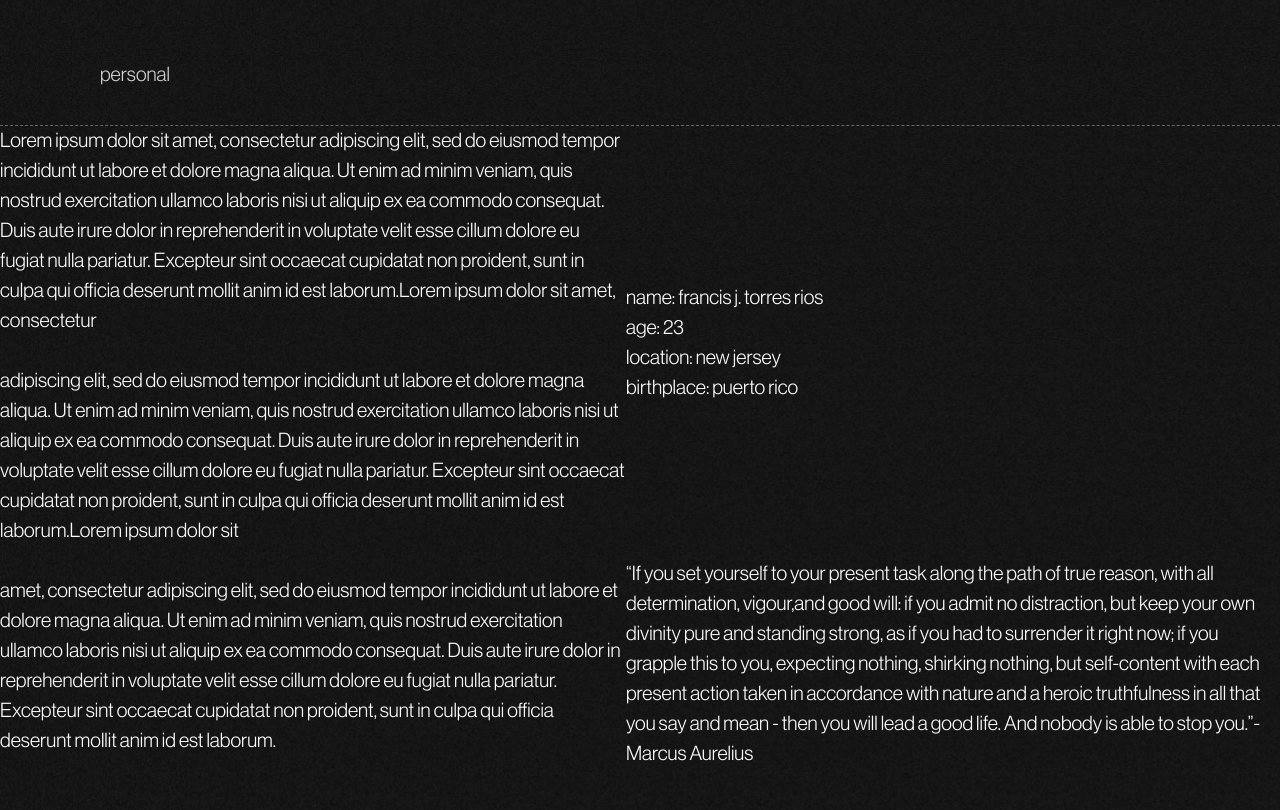
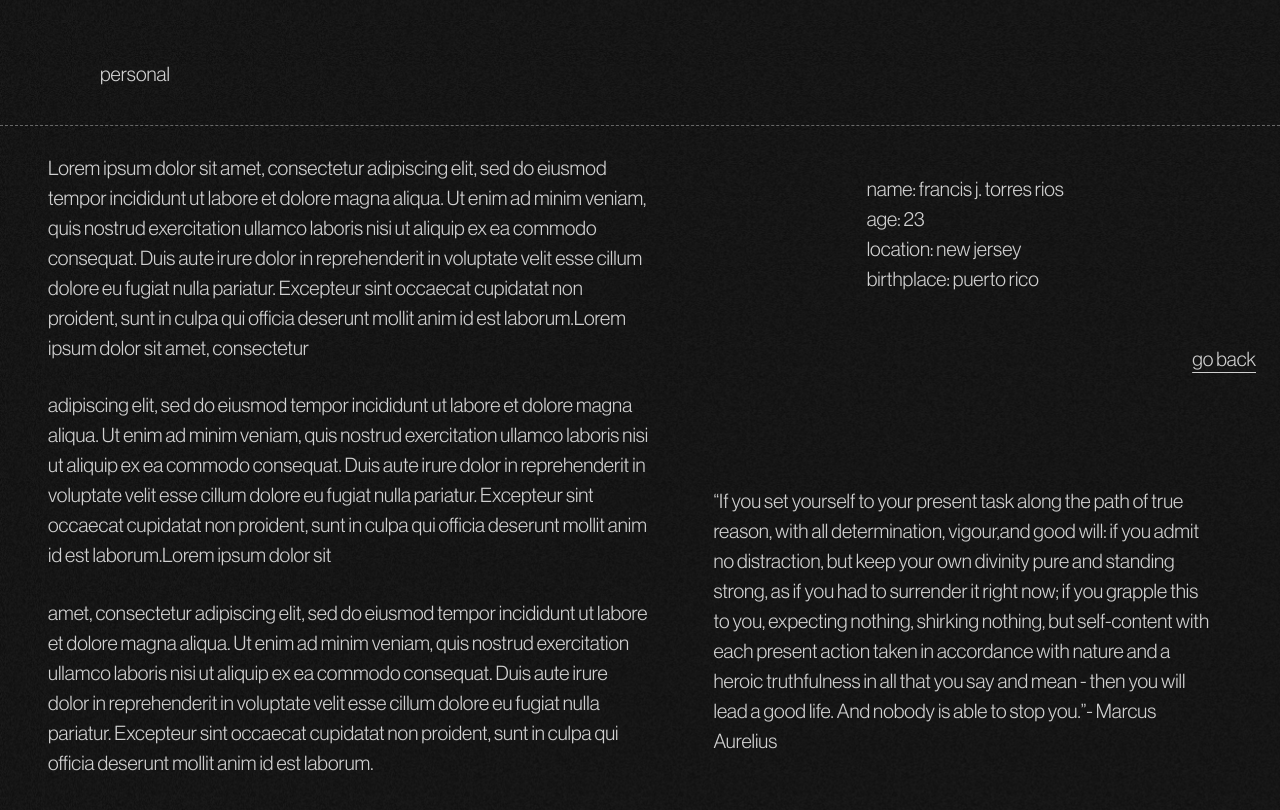
Before and after one commit to FrancisJTR7/newportfolio, a Next.js app: page / in a window 1280 px wide. Shown: the part 2380-3190 px from the top of the page. Built offline with nearby package versions, Linux system fonts and the light colour scheme.

Commit message:
personal done

```diff
--- a/src/app/site/personal.tsx
+++ b/src/app/site/personal.tsx
@@ -5,41 +5,50 @@ export default function Personal() {
         personal
       </div>
       <div className='border-b-[1px] border-dashed border-white opacity-[35%]' />
-      <div className='flex flex-row w-full h-full'>
-        <div class=' text-white text-[20px] font-haaslight '>
+      <div className='flex flex-row w-full h-full opacity-[80%]'>
+        <div className='text-white text-[20px] font-haaslight flex flex-col justify-evenly h-[85vh] ml-12'>
+          <p>
             Lorem ipsum dolor sit amet, consectetur adipiscing elit, sed do
-          eiusmod tempor incididunt ut labore et dolore magna aliqua. Ut enim ad
-          minim veniam, quis nostrud exercitation ullamco laboris nisi ut
+            eiusmod tempor incididunt ut labore et dolore magna aliqua. Ut enim
+            ad minim veniam, quis nostrud exercitation ullamco laboris nisi ut
             aliquip ex ea commodo consequat. Duis aute irure dolor in
             reprehenderit in voluptate velit esse cillum dolore eu fugiat nulla
             pariatur. Excepteur sint occaecat cupidatat non proident, sunt in
             culpa qui officia deserunt mollit anim id est laborum.Lorem ipsum
             dolor sit amet, consectetur
-          <br />
-          <br /> adipiscing elit, sed do eiusmod tempor incididunt ut labore et
+          </p>
+          <p>
+            adipiscing elit, sed do eiusmod tempor incididunt ut labore et
             dolore magna aliqua. Ut enim ad minim veniam, quis nostrud
-          exercitation ullamco laboris nisi ut aliquip ex ea commodo consequat.
-          Duis aute irure dolor in reprehenderit in voluptate velit esse cillum
-          dolore eu fugiat nulla pariatur. Excepteur sint occaecat cupidatat non
-          proident, sunt in culpa qui officia deserunt mollit anim id est
-          laborum.Lorem ipsum dolor sit <br />
-          <br />
-          amet, consectetur adipiscing elit, sed do eiusmod tempor incididunt ut
-          labore et dolore magna aliqua. Ut enim ad minim veniam, quis nostrud
-          exercitation ullamco laboris nisi ut aliquip ex ea commodo consequat.
-          Duis aute irure dolor in reprehenderit in voluptate velit esse cillum
-          dolore eu fugiat nulla pariatur. Excepteur sint occaecat cupidatat non
-          proident, sunt in culpa qui officia deserunt mollit anim id est
-          laborum.
+            exercitation ullamco laboris nisi ut aliquip ex ea commodo
+            consequat. Duis aute irure dolor in reprehenderit in voluptate velit
+            esse cillum dolore eu fugiat nulla pariatur. Excepteur sint occaecat
+            cupidatat non proident, sunt in culpa qui officia deserunt mollit
+            anim id est laborum.Lorem ipsum dolor sit
+          </p>
+          <p>
+            amet, consectetur adipiscing elit, sed do eiusmod tempor incididunt
+            ut labore et dolore magna aliqua. Ut enim ad minim veniam, quis
+            nostrud exercitation ullamco laboris nisi ut aliquip ex ea commodo
+            consequat. Duis aute irure dolor in reprehenderit in voluptate velit
+            esse cillum dolore eu fugiat nulla pariatur. Excepteur sint occaecat
+            cupidatat non proident, sunt in culpa qui officia deserunt mollit
+            anim id est laborum.
+          </p>
         </div>
-        <div className='text-white text-[20px] font-haaslight flex flex-col justify-evenly'>
-          <div className='flex flex-col'>
+        <div className='text-white text-[20px] font-haaslight flex flex-col justify-evenly h-[85vh]'>
+          <div className='flex flex-col items-center '>
+            <div>
               <div>name: francis j. torres rios</div>
               <div>age: 23</div>
               <div>location: new jersey</div>
               <div>birthplace: puerto rico</div>
             </div>
-          <div>
+          </div>
+          <div className=' underline decoration-1 underline-offset-[6px] mr-6 self-end'>
+            go back
+          </div>
+          <div className='w-[80%] ml-[10%] mt-[10%]'>
             “If you set yourself to your present task along the path of true
             reason, with all determination, vigour,and good will: if you admit
             no distraction, but keep your own divinity pure and standing strong,
```
Lines whose indentation alone changed are shown as unchanged.
